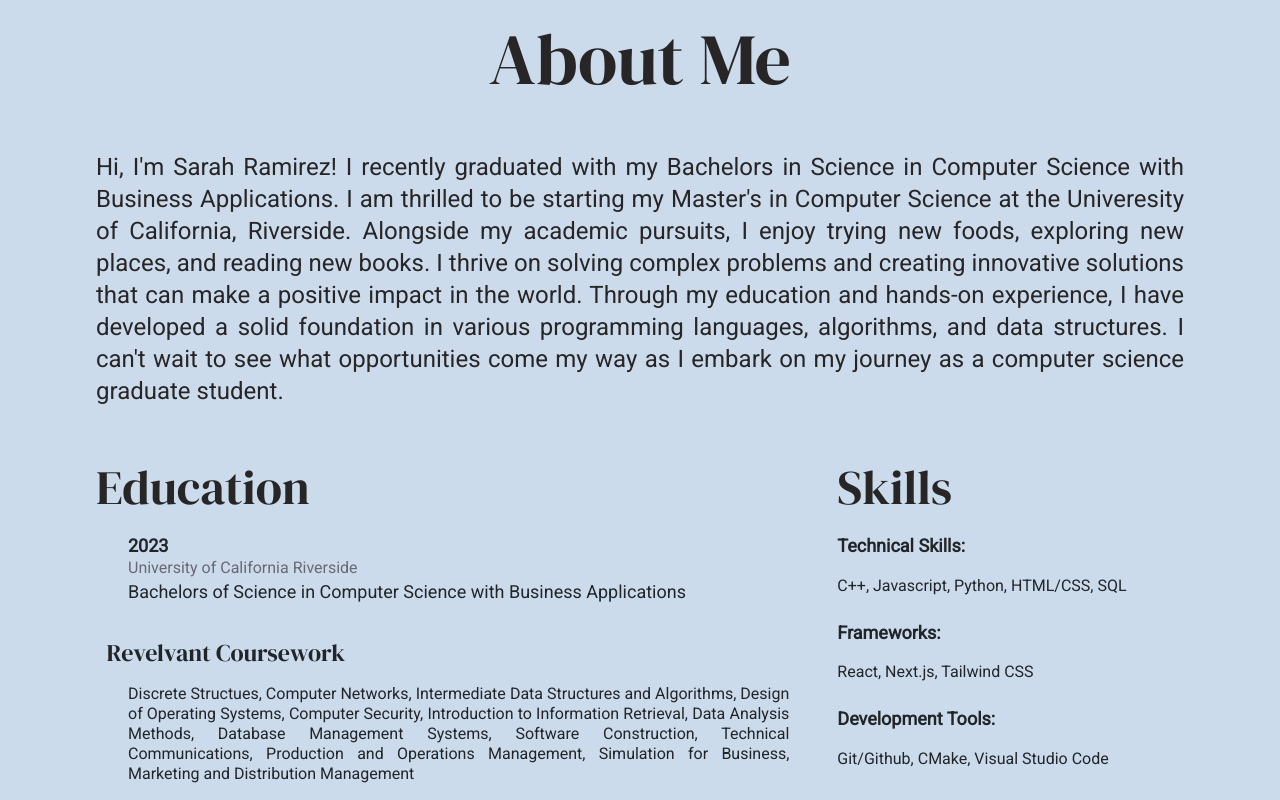
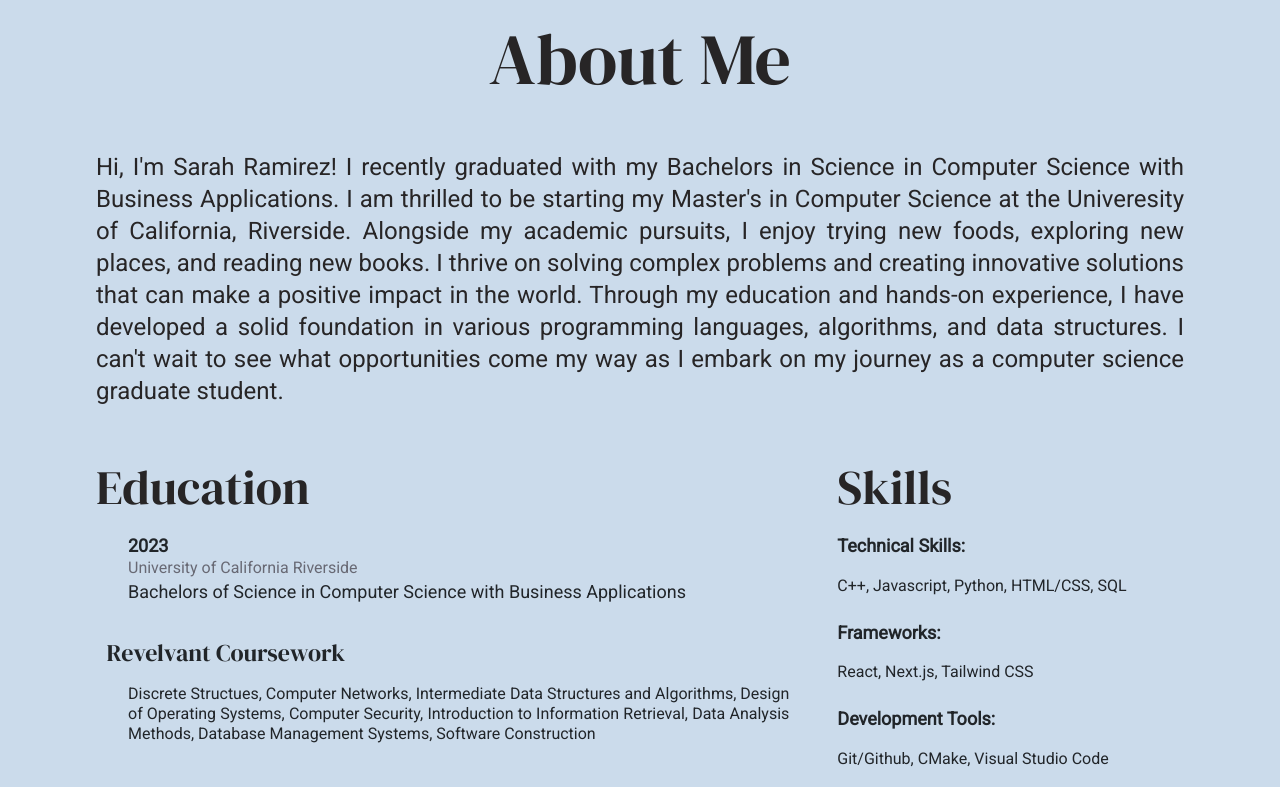
Before and after one commit to Sarah-Rami27/Sarah-Rami27.github.io, a Next.js app: page / in a window 1280 px wide. Shown: the part 817-1617 px from the top of the page. Built offline with nearby package versions, Linux system fonts and the light colour scheme.

Commit message:
coursework

```diff
--- a/components/AboutMe.js
+++ b/components/AboutMe.js
@@ -57,9 +57,7 @@ const AboutMe = () => {
                     Structures and Algorithms, Design of Operating Systems,
                     Computer Security, Introduction to Information Retrieval,
                     Data Analysis Methods, Database Management Systems, Software
-                    Construction, Technical Communications, Production and
-                    Operations Management, Simulation for Business, Marketing
-                    and Distribution Management
+                    Construction
                   </li>
                 </ul>
               </div>
```
